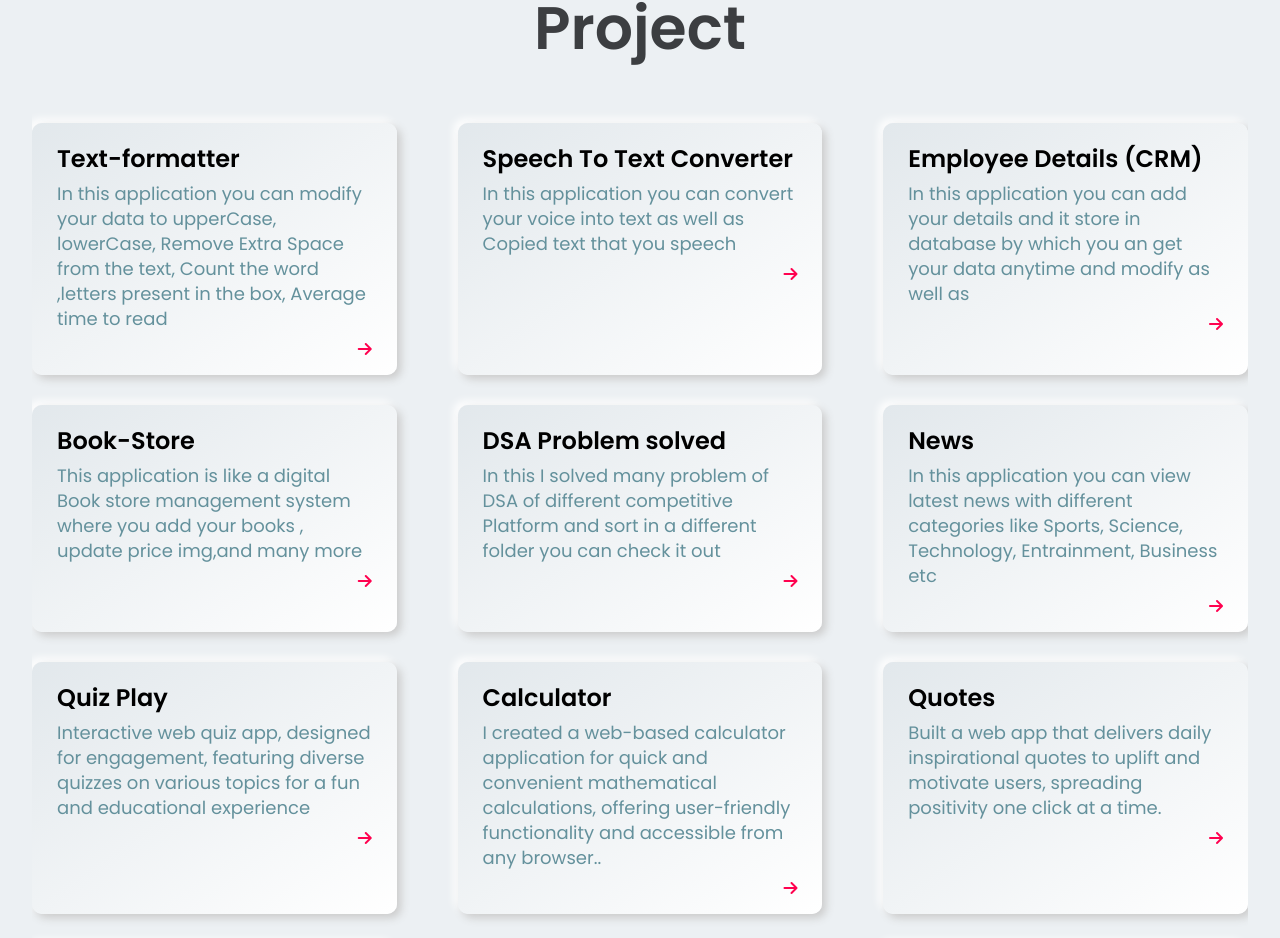
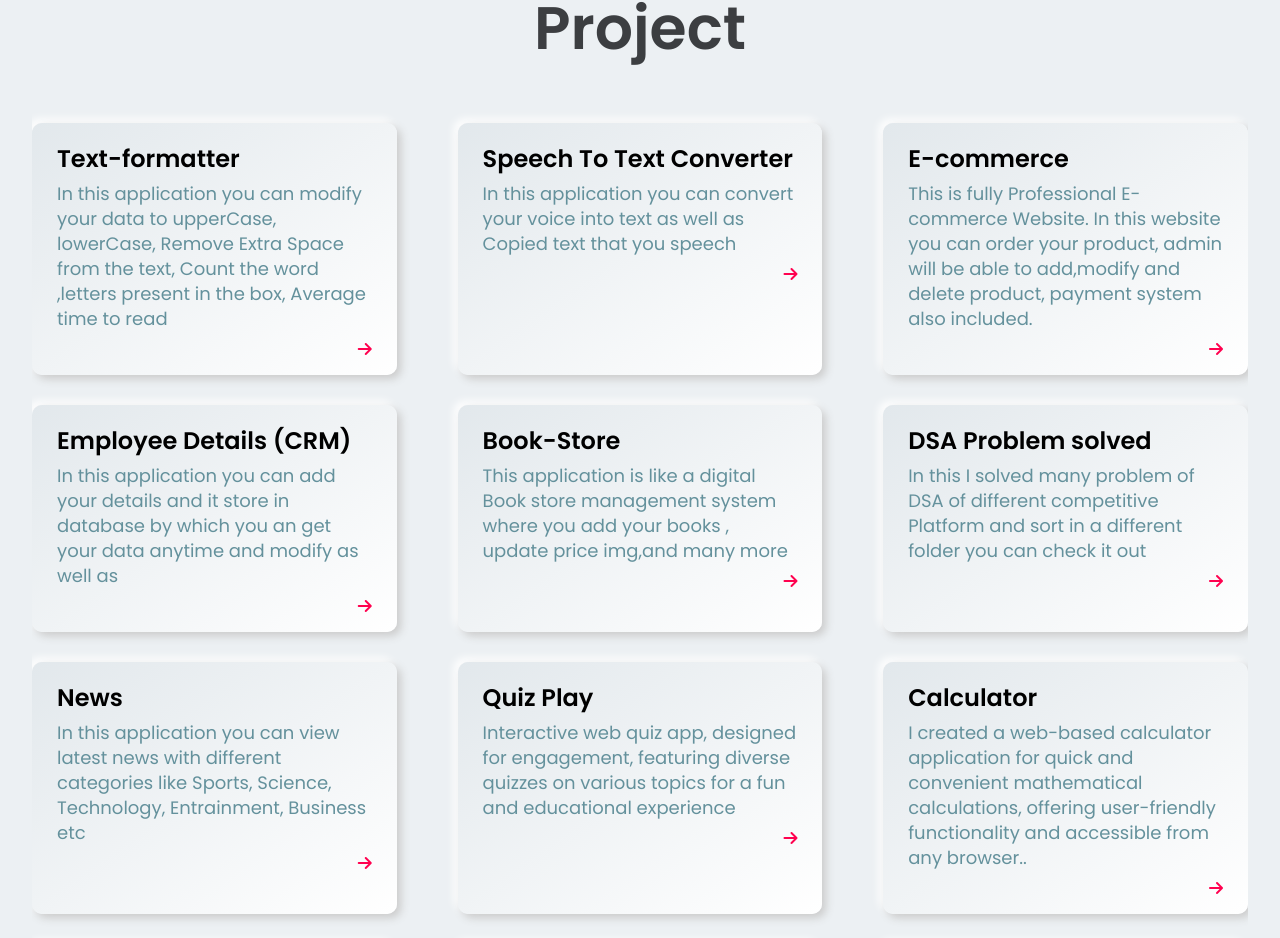
Before and after one commit to shivamgupta002/MyPortfolio, a React (Create React App) app: page / in a window 1280 px wide. Shown: the part 4189-5127 px from the top of the page. Built offline with nearby package versions, Linux system fonts and the light colour scheme.

Commit message:
Project Update

```diff
--- a/src/components/Project/Project_data.js
+++ b/src/components/Project/Project_data.js
@@ -13,18 +13,24 @@ const data = [
   },
   {
     id:3,
+    link: "https://github.com/shivamgupta002/E-commerce",
+    title: "E-commerce",
+    desc: "This is fully Professional E-commerce Website. In this website you can order your product, admin will be able to add,modify and delete product, payment system also included.",
+  },
+  {
+    id:4,
     link: "https://github.com/shivamgupta002/Employee_Crud",
     title: "Employee Details (CRM)",
     desc: "In this application you can add your details and it store in database by which you an get your data anytime and modify as well as",
   },
   {
-    id:4,
+    id:5,
     link: "https://github.com/shivamgupta002/Book-Store",
     title: "Book-Store",
     desc: "This application is like a digital Book store management system where you add your books , update price img,and many more",
   },
   {
-    id:5,
+    id:6,
     link: "https://github.com/shivamgupta002/DSA",
     title: "DSA Problem solved",
     desc: "In this I solved many problem of DSA of different competitive Platform and sort in a different folder you can check it out ",
```
